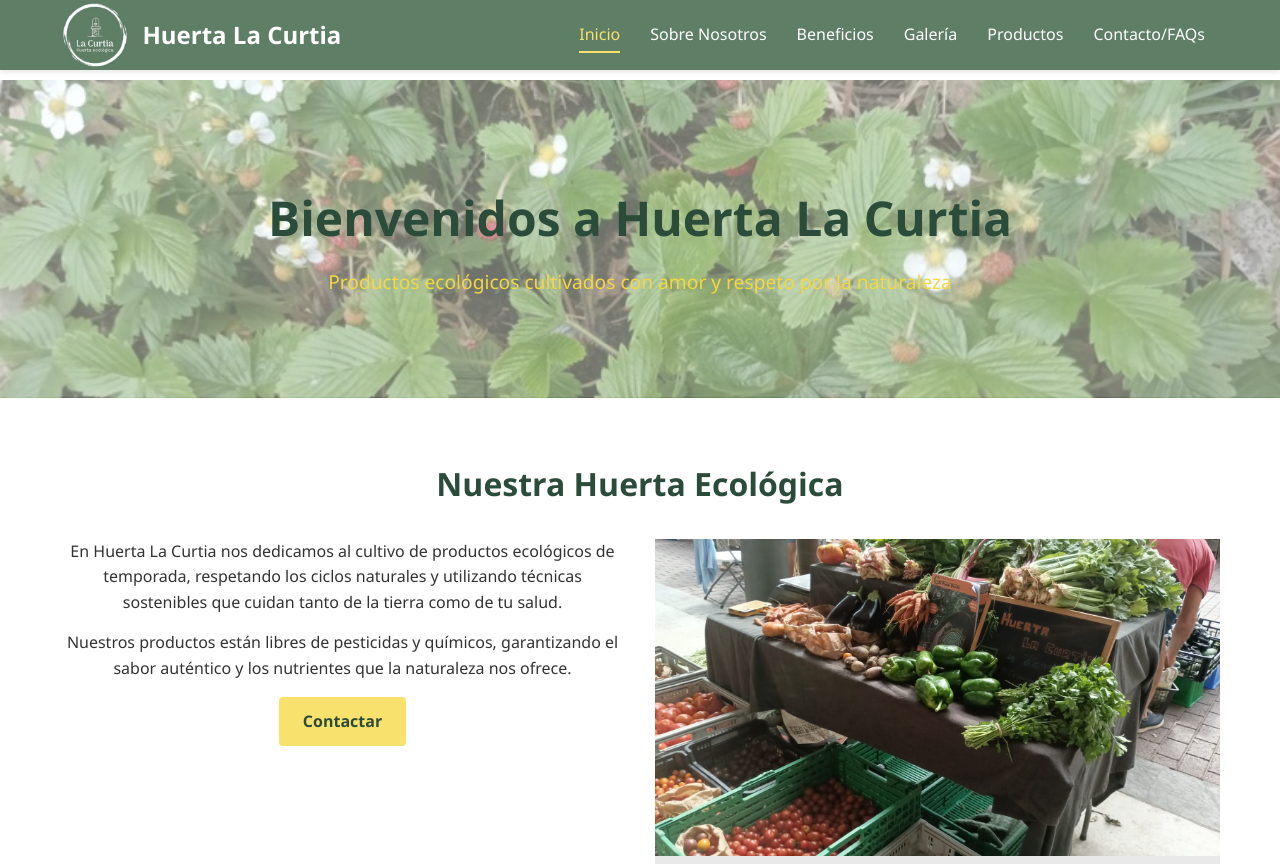
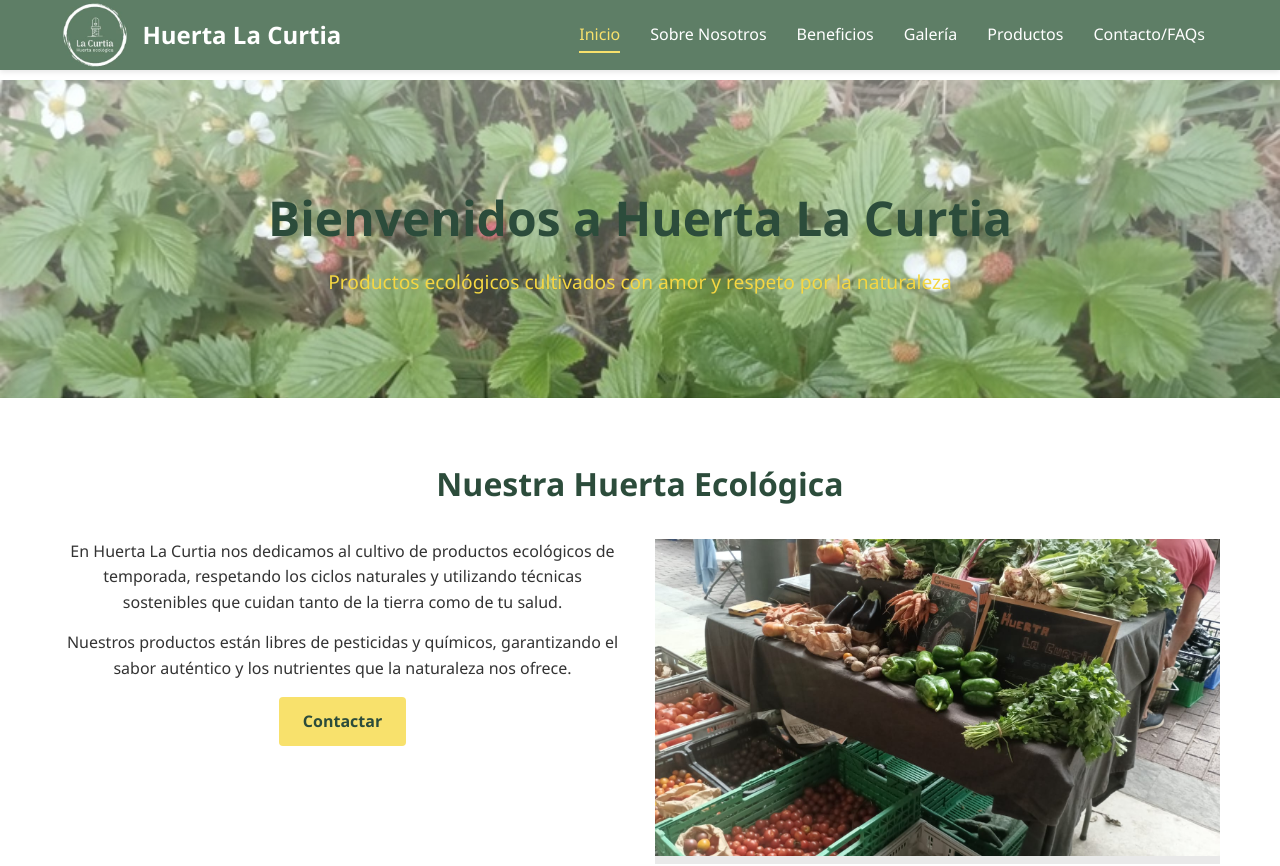
Before and after one commit to kilofafeure/HLC, an Angular app: page /inicio in a window 1280 px wide. Shown: the top 866 px of the page. Built offline with nearby package versions, Linux system fonts and the light colour scheme.

Commit message:
mejora imagen page-header

```diff
--- a/src/styles.css
+++ b/src/styles.css
@@ -162,7 +162,7 @@ p {
   background-color: var(--light-bg);
   text-align: center;
   padding: 100px 20px;
-  background-image: linear-gradient(rgba(255, 255, 255, 0.4), rgba(255, 255, 255, 0.4)),
+  background-image: linear-gradient(rgba(255, 255, 255, 0.4), rgba(255, 255, 255, 0.1)),
     url("./assets/miruendanos.jpg");
   background-size: cover;
   -webkit-background-size: cover;
```
